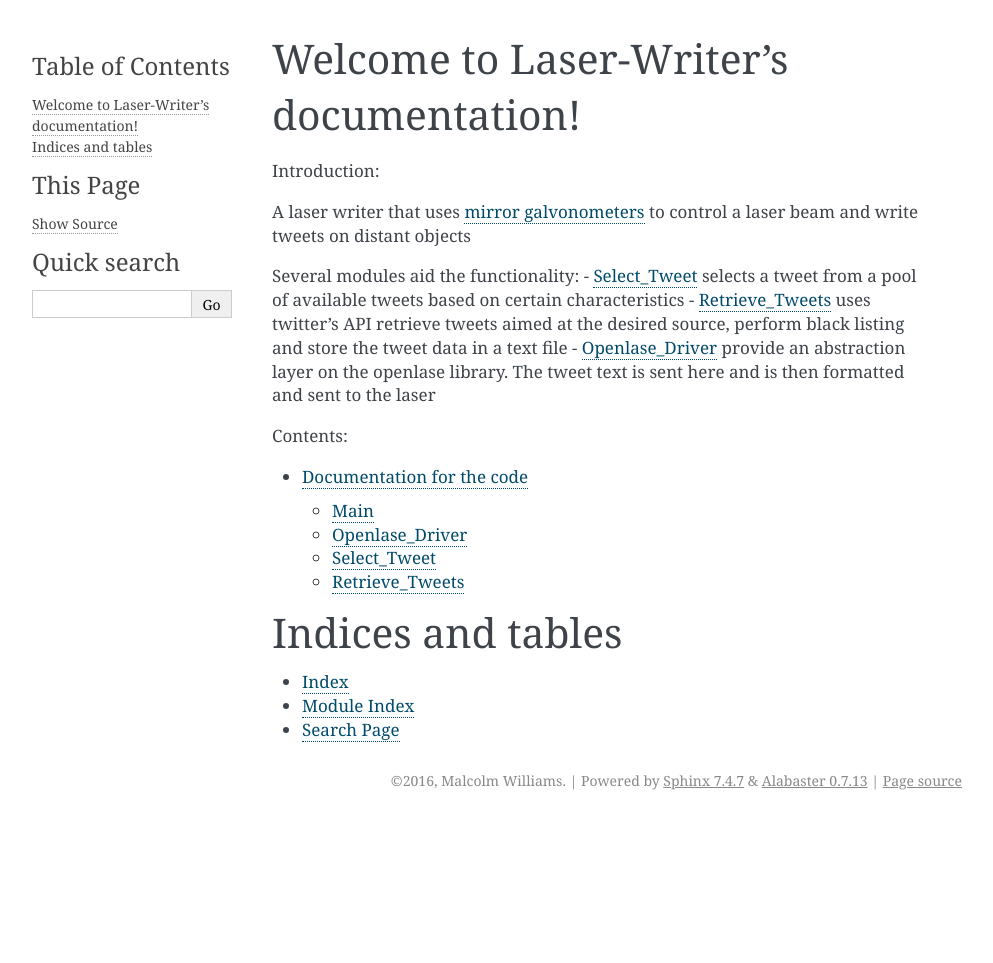
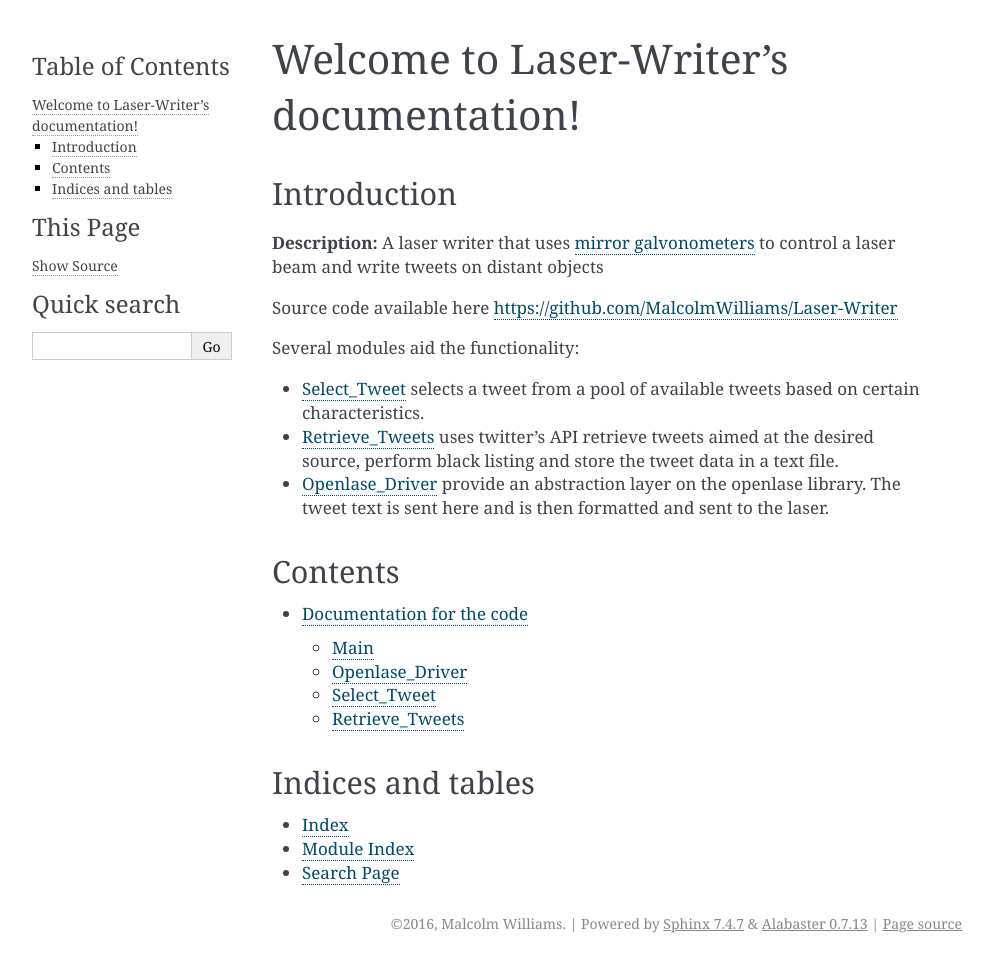
Before and after one commit to MalcolmWilliams/Laser-Projector, a Sphinx documentation site: the page built from docs/index.rst, in a window 1280 px wide. Shown: the whole page, without its empty margins (148-1141 px from the left). Built offline with Sphinx 7.4.7, drawn with Linux system fonts in a browser that asks for light colours; before the commit the page ends 900 px from its top, so only the background shows below that.

```diff
--- a/docs/index.rst
+++ b/docs/index.rst
@@ -6,18 +6,25 @@
 Welcome to Laser-Writer's documentation!
 ========================================
 
-Introduction:
+Introduction
+------------
 
-A laser writer that uses `mirror galvonometers <https://en.wikipedia.org/wiki/Mirror_galvanometer>`_ to control a laser beam and write tweets on distant objects
+**Description:** A laser writer that uses `mirror galvonometers <https://en.wikipedia.org/wiki/Mirror_galvanometer>`_ to control a laser beam and write tweets on distant objects
+
+Source code available here https://github.com/MalcolmWilliams/Laser-Writer
+
 
 Several modules aid the functionality:
-- `Select_Tweet <https://malcolmwilliams.github.io/Laser-Writer/code.html#module-Select_Tweet>`_ selects a tweet from a pool of available tweets based on certain characteristics
-- `Retrieve_Tweets <https://malcolmwilliams.github.io/Laser-Writer/code.html#module-Retrieve_Tweets>`_ uses twitter's API retrieve tweets aimed at the desired source, perform black listing and store the tweet data in a text file
-- `Openlase_Driver <https://malcolmwilliams.github.io/Laser-Writer/code.html#module-Openlase_Driver>`_  provide an abstraction layer on the openlase library. The tweet text is sent here and is then formatted and sent to the laser
+
+- `Select_Tweet <https://malcolmwilliams.github.io/Laser-Writer/code.html#module-Select_Tweet>`_ selects a tweet from a pool of available tweets based on certain characteristics.
+
+- `Retrieve_Tweets <https://malcolmwilliams.github.io/Laser-Writer/code.html#module-Retrieve_Tweets>`_ uses twitter's API retrieve tweets aimed at the desired source, perform black listing and store the tweet data in a text file.
+
+- `Openlase_Driver <https://malcolmwilliams.github.io/Laser-Writer/code.html#module-Openlase_Driver>`_  provide an abstraction layer on the openlase library. The tweet text is sent here and is then formatted and sent to the laser.
 
 
-Contents:
-
+Contents
+--------
 .. toctree::
     :maxdepth: 2
 
@@ -25,7 +32,7 @@ Contents:
 
 
 Indices and tables
-==================
+------------------
 
 * :ref:`genindex`
 * :ref:`modindex`
```
Also changed, not shown: 5 other files.
